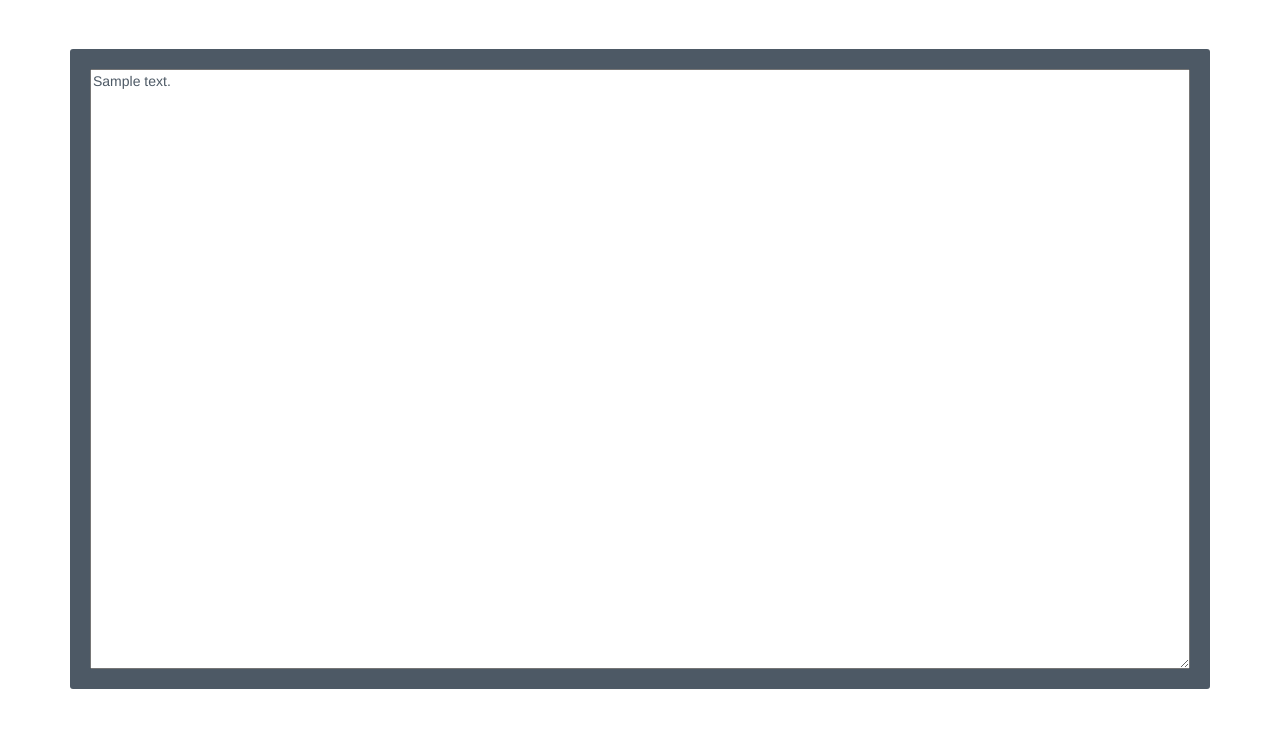
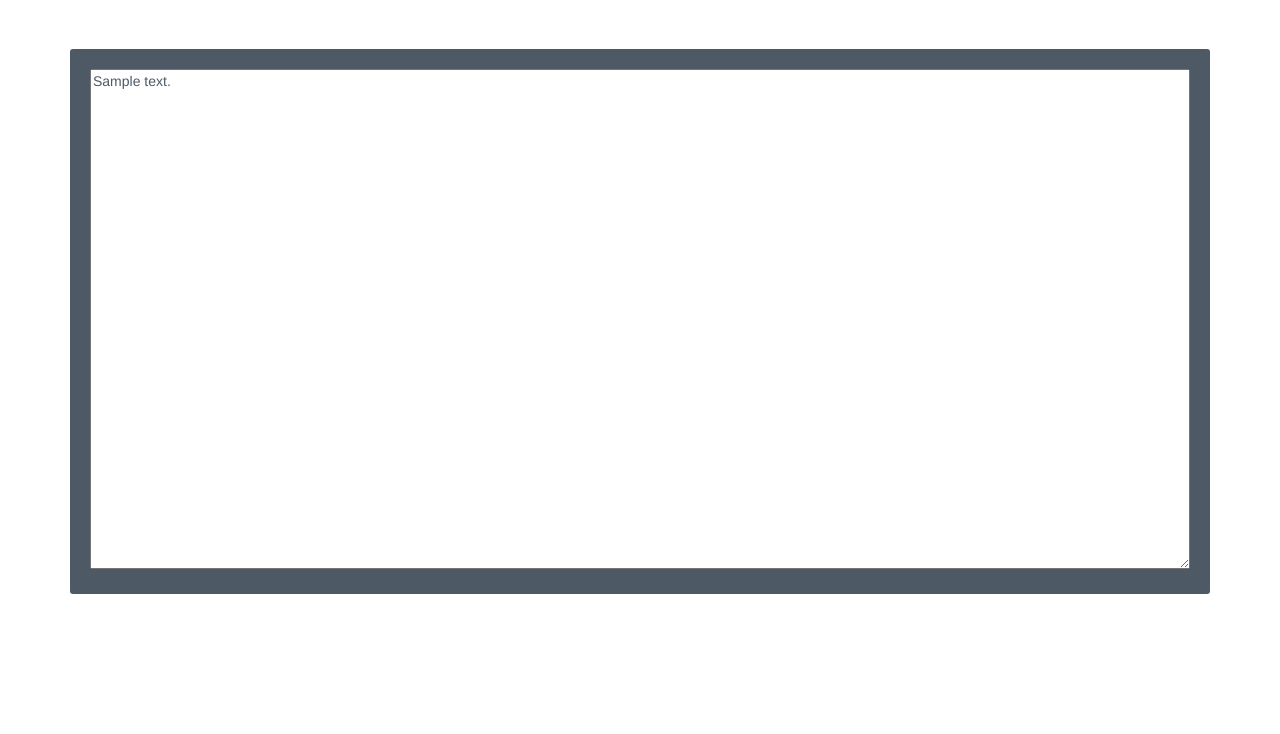
Before and after one commit to shnako/iTec2015Camenita, a Django app: template unified_test/templates/app/text-wrapper.html in a window 1280 px wide. Shown: the part 66-800 px from the top of the page. Run offline with Django 3.2, Linux system fonts and the light colour scheme; the template is opened without the code that fills it: most values are stand-ins (such as "Sample title", 1, 10 or a date in 2020); some libraries are stand-ins or nearby versions.

Commit message:
Fixed text-wrapper height.

```diff
--- a/unified_test/static/css/text-wrapper.css
+++ b/unified_test/static/css/text-wrapper.css
@@ -1,14 +1,9 @@
-#main-wrapper {
-    height: 80%;
-}
-
 #text-wrapper {
     width: 100%;
-    height: 100%;
 }
 
 #text-wrapper textarea {
     width: inherit;
-    height: inherit;
+    height: 500px;
     resize: vertical;
 }
```
